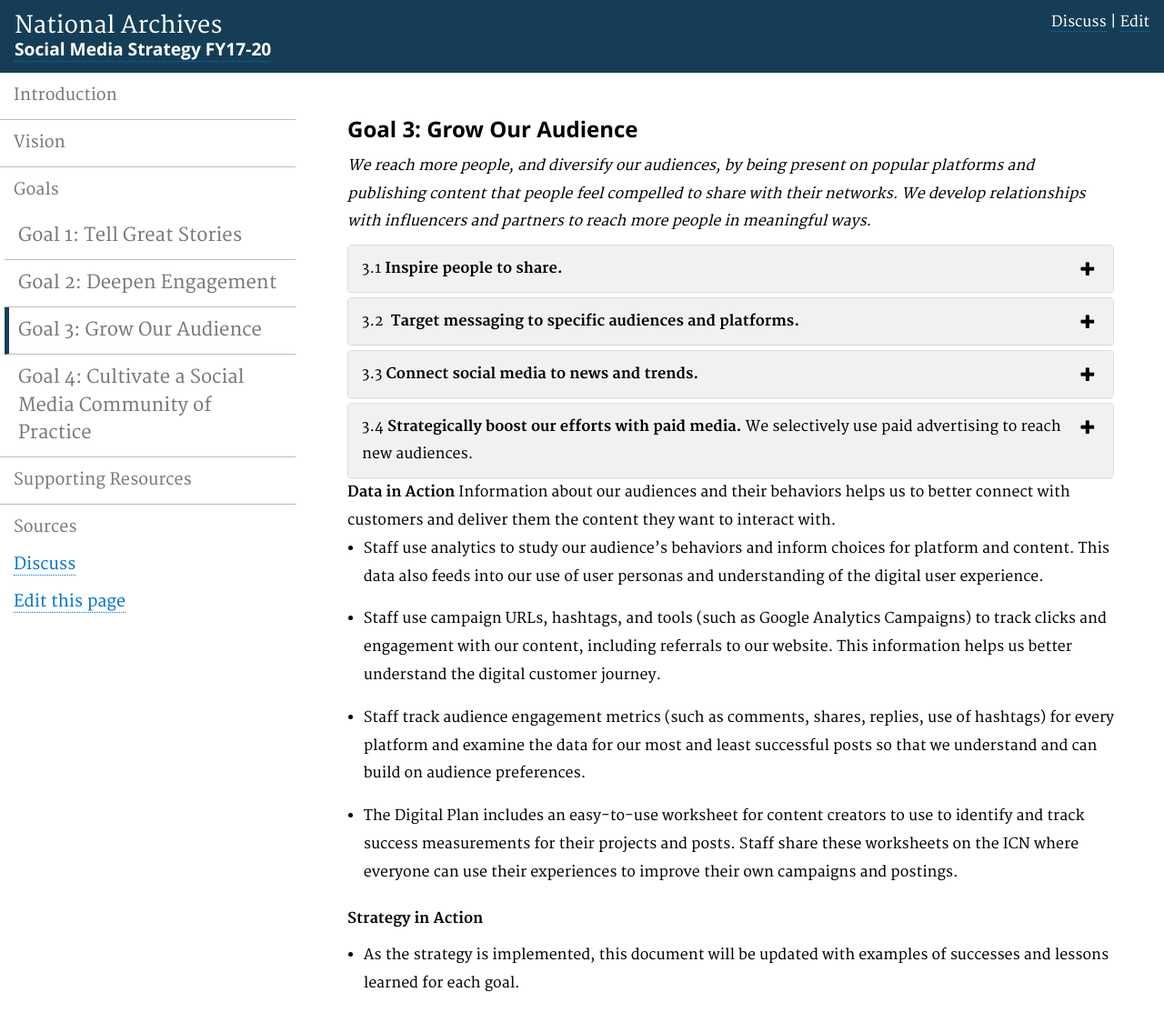
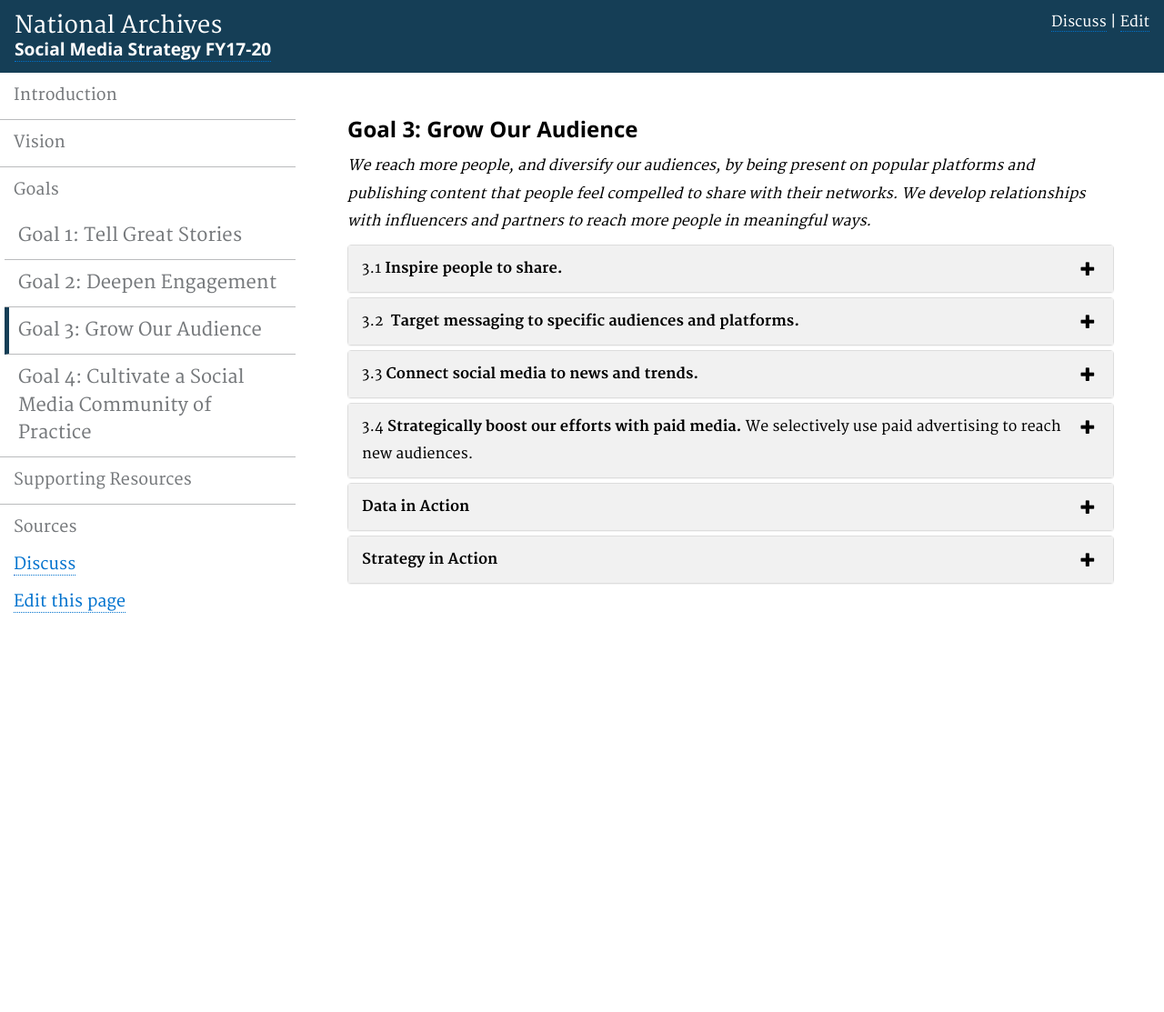
Before and after one commit to usnationalarchives/social-media-strategy, a Jekyll site: the page built from pages/goal3.md, in a window 1280 px wide and 1113 px high. Shown: the whole window at 91% size. Built offline with Jekyll 4.4.1, drawn with Linux system fonts in a browser that asks for light colours.

Commit message:
Updated content

```diff
--- a/pages/goal3.md
+++ b/pages/goal3.md
@@ -25,19 +25,19 @@
 
       <p>Staff reach the largest possible audience by inspiring people to talk about the stories in our holdings. Our staff are stewards to the history of democracy, our American government, and its citizens. Our documents inspire emotional responses that lead to social sharing.</p>
 
-      <p>Action: The teams focuses on becoming a leader in the GLAM community by creating a space on Archives.gov that serves a resource for hashtags and other social trends for other cultural heritage institutions.</p>
+      <p><b>Action:</b> The teams focuses on becoming a leader in the GLAM community by creating a space on Archives.gov that serves a resource for hashtags and other social trends for other cultural heritage institutions.</p>
 
-      <p>Action: The team addresses our photo policies within our public spaces. We need to improve our services, like wifi, to encourage digital sharing while visitors are in our physical spaces.</p>
+      <p><b>Action:</b> The team addresses our photo policies within our public spaces. We need to improve our services, like wifi, to encourage digital sharing while visitors are in our physical spaces.</p>
 
-      <p>Action: The team defines a strategy for choosing hashtags that encourage personal connections and social sharing.</p>
+      <p><b>Action:</b> The team defines a strategy for choosing hashtags that encourage personal connections and social sharing.</p>
 
-      <p>Action: The team uses reference desk statistics from across the National Archives to compile data on the most-requested items in our holdings. We feature these documents on social media to extend their reach to audiences who cannot visit in person.</p>
+      <p><b>Action:</b> The team uses reference desk statistics from across the National Archives to compile data on the most-requested items in our holdings. We feature these documents on social media to extend their reach to audiences who cannot visit in person.</p>
 
-      <p>Action: The team ensures that web content is easy to share on popular platforms with simple tools and buttons.</p>
+      <p><b>Action:</b> The team ensures that web content is easy to share on popular platforms with simple tools and buttons.</p>
 
-      <p>Action: Content creators connect with local communities to bring people physically to NARA locations through in-person events like Instameets, Tweet Ups, and Wikipedia edit-a-thons.</p>
+      <p><b>Action:</b> Content creators connect with local communities to bring people physically to NARA locations through in-person events like Instameets, Tweet Ups, and Wikipedia edit-a-thons.</p>
 
-      <p>Action: We build on the expertise of our content creators who are using successfully social media to drive physical traffic to public programs. The team establishes a working group for these content creators to:</p>
+      <p><b>Action:</b> We build on the expertise of our content creators who are using successfully social media to drive physical traffic to public programs. The team establishes a working group for these content creators to:</p>
 
       <ul>
         <li>
@@ -74,7 +74,7 @@
     <div class="panel-body">
       <p>Staff understand our audiences and go where those audiences are. We have compelling messaging across different formats so that our communications are targeted to the specific needs of each audience and platform.</p>
 
-      <p>Action: Content creators focus efforts on connecting with key audiences that are particularly active on social media and offer growth potential, including educators, history buffs, curious nerds, museum visitors, and genealogists.</p>
+      <p><b>Action:</b> Content creators focus efforts on connecting with key audiences that are particularly active on social media and offer growth potential, including educators, history buffs, curious nerds, museum visitors, and genealogists.</p>
 
 
 
@@ -133,9 +133,9 @@
       </table>
       </div>
 
-      <p>Action: Staff use analytics, user personas, and other user experience tools to better understand our audiences and their use patterns.</p>
+      <p><b>Action:</b> Staff use analytics, user personas, and other user experience tools to better understand our audiences and their use patterns.</p>
 
-      <p>Action: Staff choose the best platforms for each post and do not inundate our audiences across platforms. We tailor each post to the platform and to the audience we intend to connect with. We reflect on our performance on various platforms.</p>
+      <p><b>Action:</b> Staff choose the best platforms for each post and do not inundate our audiences across platforms. We tailor each post to the platform and to the audience we intend to connect with. We reflect on our performance on various platforms.</p>
     </div>
   </div>
 </div>
@@ -158,17 +158,17 @@
 
       <p>The team studies trending news, hashtags, platforms, and current events and uses that information to determine what’s happening in the world that we can connect with<em>—</em>and what platform to connect on.</p>
 
-      <p>Action: The team looks for ways to tie our records to current issues. The team helps NARA locations host in-person events for local audiences centered on using our records in social media to &nbsp;inform modern dialogues about current events.</p>
+      <p><b>Action:</b> The team looks for ways to tie our records to current issues. The team helps NARA locations host in-person events for local audiences centered on using our records in social media to &nbsp;inform modern dialogues about current events.</p>
 
-      <p>Action: The team supports the agency’s overall communications goals with social media outreach tactics. We meet regularly with colleagues in the Office of Public and Media Communications to find out what is coming up and how we can help public affairs specialists tell stories on social media.</p>
+      <p><b>Action:</b> The team supports the agency’s overall communications goals with social media outreach tactics. We meet regularly with colleagues in the Office of Public and Media Communications to find out what is coming up and how we can help public affairs specialists tell stories on social media.</p>
 
-      <p>Action: The team works with the Office of Public and Media Communications to pitch traditional and news media on our social stories and campaigns. Public affairs specialists advise on what social content and campaigns interest traditional media outlets, and we ask them to pitch our campaigns to them. We create social media press kits that are built into the traditional press kits. We ask the Office of Public and Media Communications to pitch our social campaigns to social publications like Buzzfeed, Mashable, and TechCrunch.</p>
+      <p><b>Action:</b> The team works with the Office of Public and Media Communications to pitch traditional and news media on our social stories and campaigns. Public affairs specialists advise on what social content and campaigns interest traditional media outlets, and we ask them to pitch our campaigns to them. We create social media press kits that are built into the traditional press kits. We ask the Office of Public and Media Communications to pitch our social campaigns to social publications like Buzzfeed, Mashable, and TechCrunch.</p>
 
-      <p>Action: The team meet regularly with our Employee Communications staff to look for stories and give staff who aren’t on social media a new way to reach us with their stories.</p>
+      <p><b>Action:</b> The team meet regularly with our Employee Communications staff to look for stories and give staff who aren’t on social media a new way to reach us with their stories.</p>
 
-      <p>Action: The team creates a Trend Team that &nbsp;keeps us up to date on the latest trends related to history, cultural organizations, government, and social media usage. The team includes staff with expertise in social media, marketing and communications, and technology. The team invites external experts to speak to staff about trends and hosts conversations with staff to generate ideas on the ICN.</p>
+      <p><b>Action:</b> The team creates a Trend Team that &nbsp;keeps us up to date on the latest trends related to history, cultural organizations, government, and social media usage. The team includes staff with expertise in social media, marketing and communications, and technology. The team invites external experts to speak to staff about trends and hosts conversations with staff to generate ideas on the ICN.</p>
 
-      <p>Action: We add and prune platforms and tactics based on our research of external trends.</p>
+      <p><b>Action:</b> We add and prune platforms and tactics based on our research of external trends.</p>
     </div>
   </div>
 </div>
@@ -188,41 +188,60 @@
   </div>
   <div id="collapse4" class="panel-collapse collapse">
     <div class="panel-body">
-      <p>Action: We budget for, plan, use, and analyze regular paid posting on Instagram, Twitter, and Facebook. This might include promoted posts, hashtags, and accounts.</p>
+      <p><b>Action:</b> We budget for, plan, use, and analyze regular paid posting on Instagram, Twitter, and Facebook. This might include promoted posts, hashtags, and accounts.</p>
 
-      <p>Action: We partner with National Archives Foundation to coordinate the use of paid advertising to increase our reach to new audiences and to create splashy campaigns that the media want to cover.</p>
+      <p><b>Action:</b> We partner with National Archives Foundation to coordinate the use of paid advertising to increase our reach to new audiences and to create splashy campaigns that the media want to cover.</p>
+    </div>
+  </div>
+</div>
+<div class="panel panel-default">
+  <div class="panel-heading">
+    <div class="panel-title">
+      <a data-toggle="collapse" href="#collapse5">
+        <strong>Data in Action</strong>
+      </a>
+    </div>
+  </div>
+  <div id="collapse5" class="panel-collapse collapse">
+    <div class="panel-body">
+      <p>Information about our audiences and their behaviors helps us to better connect with customers and deliver them the content they want to interact with.</p>
+
+      <ul>
+        <li>
+        Staff use analytics to study our audience’s behaviors and inform choices for platform and content. This data also feeds into our use of user personas and understanding of the digital user experience.
+        </li>
+      </ul>
+
+      <ul>
+        <li>
+        Staff use campaign URLs, hashtags, and tools (such as Google Analytics Campaigns) to track clicks and engagement with our content, including referrals to our website. This information helps us better understand the digital customer journey.
+        </li>
+        <li>
+        Staff track audience engagement metrics (such as comments, shares, replies, use of hashtags) for every platform and examine the data for our most and least successful posts so that we understand and can build on audience preferences.
+        </li>
+        <li>
+        The Digital Plan includes an easy-to-use worksheet for content creators to use to identify and track success measurements for their projects and posts. Staff share these worksheets on the ICN where everyone can use their experiences to improve their own campaigns and postings.
+        </li>
+      </ul>
     </div>
   </div>
 </div>
 
-
-
-
-<strong>Data in Action</strong>
-
-Information about our audiences and their behaviors helps us to better connect with customers and deliver them the content they want to interact with.
-
-<ul>
-  <li>
-  Staff use analytics to study our audience’s behaviors and inform choices for platform and content. This data also feeds into our use of user personas and understanding of the digital user experience.
-  </li>
-</ul>
-
-<ul>
-  <li>
-  Staff use campaign URLs, hashtags, and tools (such as Google Analytics Campaigns) to track clicks and engagement with our content, including referrals to our website. This information helps us better understand the digital customer journey.
-  </li>
-  <li>
-  Staff track audience engagement metrics (such as comments, shares, replies, use of hashtags) for every platform and examine the data for our most and least successful posts so that we understand and can build on audience preferences.
-  </li>
-  <li>
-  The Digital Plan includes an easy-to-use worksheet for content creators to use to identify and track success measurements for their projects and posts. Staff share these worksheets on the ICN where everyone can use their experiences to improve their own campaigns and postings.
-  </li>
-</ul>
+<div class="panel panel-default">
+  <div class="panel-heading">
+    <div class="panel-title">
+      <a data-toggle="collapse" href="#collapse6">
+        <strong>Strategy in Action</strong>
+      </a>
+    </div>
+  </div>
+  <div id="collapse6" class="panel-collapse collapse">
+    <div class="panel-body">
+      <ul>
+        <li>As the strategy is implemented, this document will be updated with examples of successes and lessons learned for each goal.</li>
+      </ul>
+    </div>
+  </div>
+</div>
 
 </div>
-<strong>Strategy in Action</strong>
-
-<ul>
-  <li>As the strategy is implemented, this document will be updated with examples of successes and lessons learned for each goal.</li>
-</ul>
```
Also changed, not shown: pages/goal1.md (+14 -14 lines), pages/goal2.md (+56 -35 lines), pages/goal4.md (+54 -31 lines).
